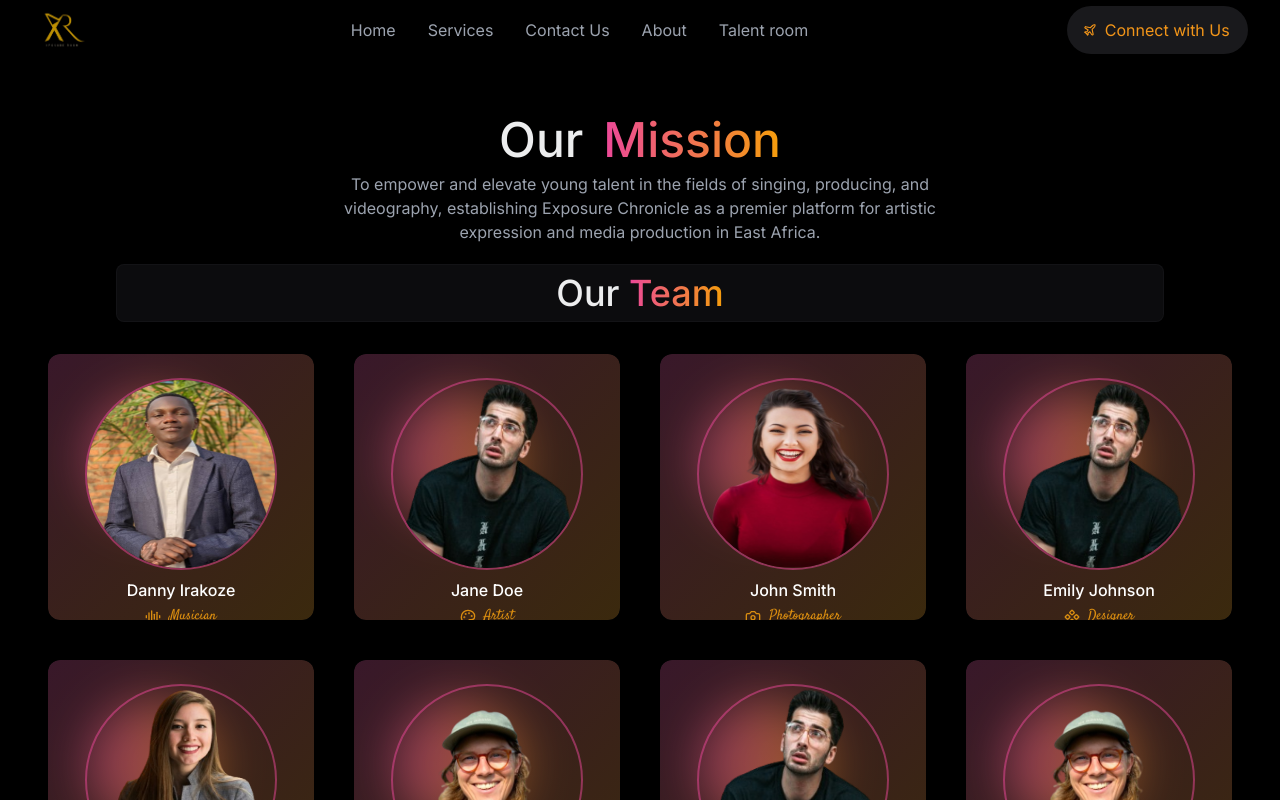
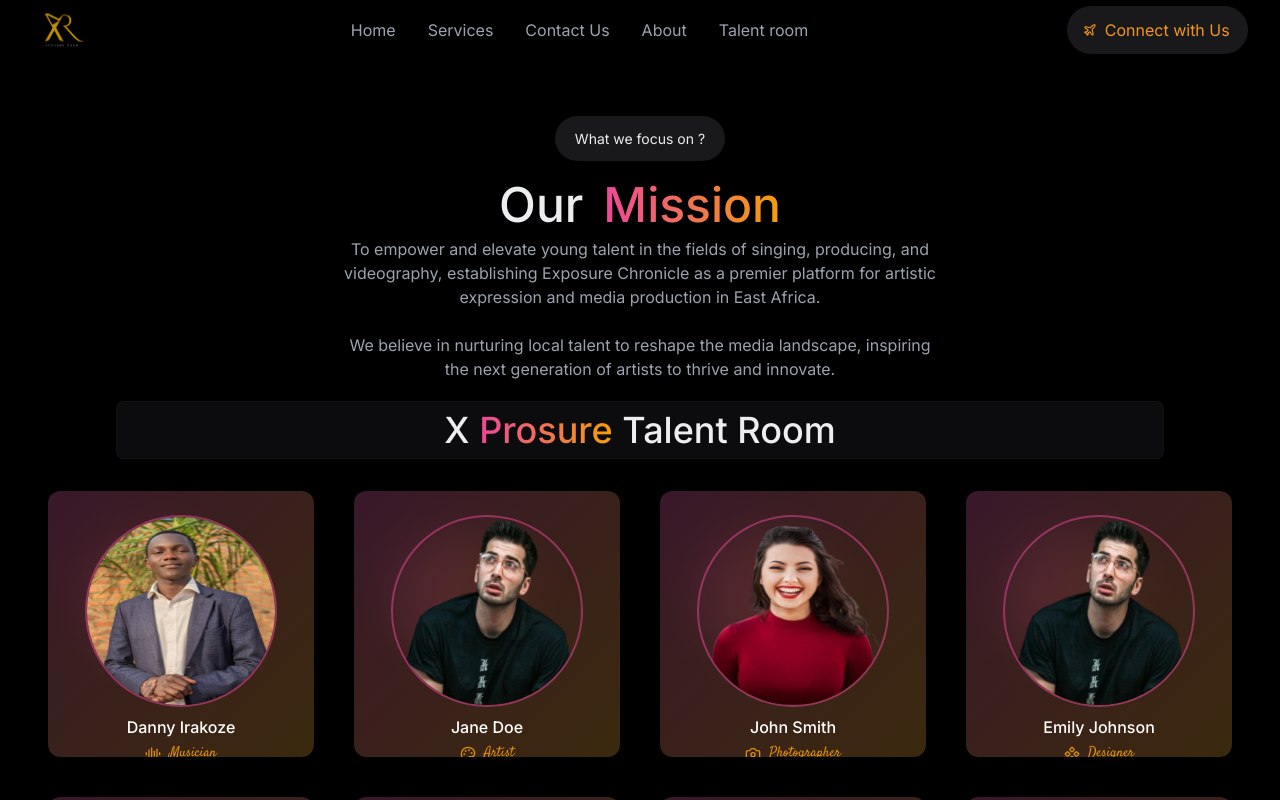
Before and after one commit to engineerkini/software, a Next.js app: page /talentroom in a window 1280 px wide. Shown: the top 800 px of the page. Built offline with nearby package versions, Linux system fonts and the light colour scheme.

Commit message:
add:environment variable

```diff
--- a/app/components/layout/Header.tsx
+++ b/app/components/layout/Header.tsx
@@ -40,8 +40,8 @@
     document.body.style.overflow = 'unset';
   };
 
-  const email = 'fidelniyomugabo67@gmail.com'; // Replace with your email
-  const subject = encodeURIComponent('Inquiry About Support or Investment');
+  const email = process.env.NEXT_PUBLIC_EMAIL;
+  const subject = encodeURIComponent(process.env.NEXT_PUBLIC_EMAILSUBJECT as string);
   const body = encodeURIComponent(
     `Hello,\n\nI am contacting your company to:\n\n- Seek guidance and talent support.\n- Discuss potential investment opportunities to support your company.\n\nPlease let me know how we can proceed further.\n\nLooking forward to your response.\n\nBest regards,`
   );
--- a/app/components/talentCard.tsx
+++ b/app/components/talentCard.tsx
@@ -21,7 +21,7 @@
     <div className="relative w-full h-full bg-bgCard/20 rounded-xl p-6 transition-transform duration-300 hover:scale-105 overflow-hidden group">
       {/* Gradient backgrounds */}
       <div className="absolute inset-0 bg-gradient-to-br from-pink-500/20 to-amber-500/20 rounded-xl" />
-      <div className="absolute -z-10 top-10 left-10 w-32 h-32 bg-gradient-to-r from-pink-500 to-amber-500 rounded-full blur-xl opacity-60" />
+      <div className="absolute -z-10 top-10 left-10 w-32 h-32 bg-gradient-to-r from-pink-500/30 to-amber-500/20 rounded-full blur-xl opacity-60" />
 
       {/* Content container */}
       <div className="relative h-full flex flex-col items-center">
--- a/app/pages/contact.tsx
+++ b/app/pages/contact.tsx
@@ -50,8 +50,8 @@
 
 // components/Contact.tsx
 const Contact: React.FC = () => {
-  const email = 'fidelniyomugabo67@gmail.com'; // Replace with your email
-  const subject = encodeURIComponent('Inquiry About Support or Investment');
+  const email = process.env.NEXT_PUBLIC_EMAIL;
+  const subject = encodeURIComponent(process.env.NEXT_PUBLIC_EMAILSUBJECT as string);
   const body = encodeURIComponent(
     `Hello,\n\nI am contacting your company to:\n\n- Seek guidance and talent support.\n- Discuss potential investment opportunities to support your company.\n\nPlease let me know how we can proceed further.\n\nLooking forward to your response.\n\nBest regards,`
   );
@@ -67,7 +67,7 @@
     {
       icon: Mail,
       title: "Email Us",
-      details: "info@xprosureroomsupport.com"
+      details: "chroniclesexposure@gmail.com"
     },
     {
       icon: MapPin,
--- a/app/pages/home.tsx
+++ b/app/pages/home.tsx
@@ -12,7 +12,7 @@
 
   return (
     <>
-     <div id="home" className=" w-full h-screen 2xl:h-[50vh] flex items-center justify-center  ">
+     <div id="home" className=" w-full h-screen flex items-center justify-center  ">
 
 <div className=" w-full  z-20 flex flex-col items-center justify-center h-full ">
   <div className="md:max-w-4xl mx-auto text-center">
--- a/app/talentroom/page.tsx
+++ b/app/talentroom/page.tsx
@@ -41,18 +41,24 @@
     <>
       <div className="mt-[100px]">
         <div className="flex flex-col items-center justify-center px-5 gap-2">
+        <button className="bg-[#3f3f4666] text-bodyText px-5 mb-3 py-3 text-bodySmall rounded-full transition-all duration-300">
+        What we focus on ?
+         </button>
           <h2 className="text-bodyText text-3xl md:text-5xl text-center font-medium flex items-center justify-center gap-5">
             Our<span className="text-transparent bg-clip-text bg-gradient-to-r from-pink-500 to-amber-500">Mission</span>
           </h2>
           <p className="text-gray-400 text-bodyDefault leading-bodyDefault text-center md:w-3/4 xl:w-2/4">
-            To empower and elevate young talent in the fields of singing, producing, and videography, establishing Exposure Chronicle as a premier platform for artistic expression and media production in East Africa.
-          </p>
+    To empower and elevate young talent in the fields of singing, producing, and videography, establishing Exposure Chronicle as a premier platform for artistic expression and media production in East Africa.
+  </p>
+  <p className="text-gray-400 text-bodyDefault leading-bodyDefault text-center md:w-3/4 xl:w-2/4 mt-4">
+    We believe in nurturing local talent to reshape the media landscape, inspiring the next generation of artists to thrive and innovate.
+  </p>
         </div>
 
         <div className="text-bodyText gap-5 px-5 lg:px-[50px] xl:px-[100px] pt-5 flex flex-col items-center justify-center">
           <div className="py-2 border bg-bgCard/20 w-full border-bgCard/15 rounded-md px-5">
             <h2 className="text-bodyText text-2xl md:text-4xl text-center font-medium">
-              Our <span className="text-transparent bg-clip-text bg-gradient-to-r from-pink-500 to-amber-500">Team</span>
+              X <span className="text-transparent bg-clip-text bg-gradient-to-r from-pink-500 to-amber-500">Prosure</span> Talent Room
             </h2>
           </div>
         </div>
--- a/app/test/page.tsx
+++ /dev/null
@@ -1,24 +0,0 @@
-import React from 'react';
-
-const ProfileCard = () => {
-  return (
-    <div className="relative w-[300px] h-[400px] rounded-2xl overflow-hidden flex items-center justify-center shadow-lg">
-      {/* Profile Image */}
-      <div className="relative w-[200px] h-[200px] rounded-full overflow-hidden z-20">
-        <img
-          src="/images/team3.png"
-          alt="Profile"
-          className="w-full h-full object-cover"
-        />
-      </div>
-
-      {/* Gradient Shadow Effect */}
-      <div className="absolute bottom-0 left-0 w-full h-1/2 bg-gradient-to-t from-indigo-500/50 to-transparent z-10"></div>
-
-      {/* Extra Shape Decorations */}
-      <div className="absolute top-[-30px] left-[-30px] w-[100px] h-[100px] rounded-full bg-white opacity-20 z-10"></div>
-    </div>
-  );
-};
-
-export default ProfileCard;
```
